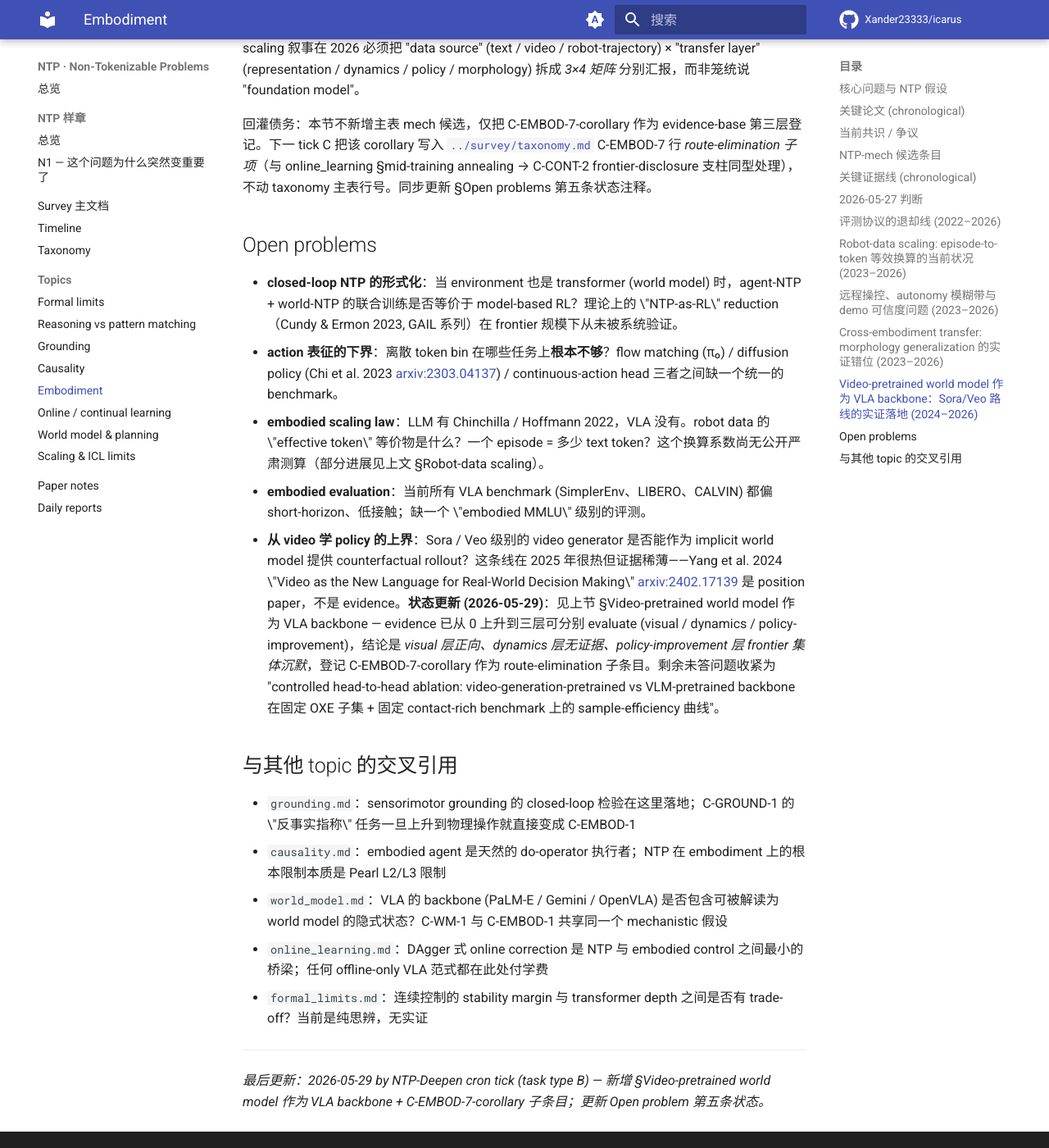
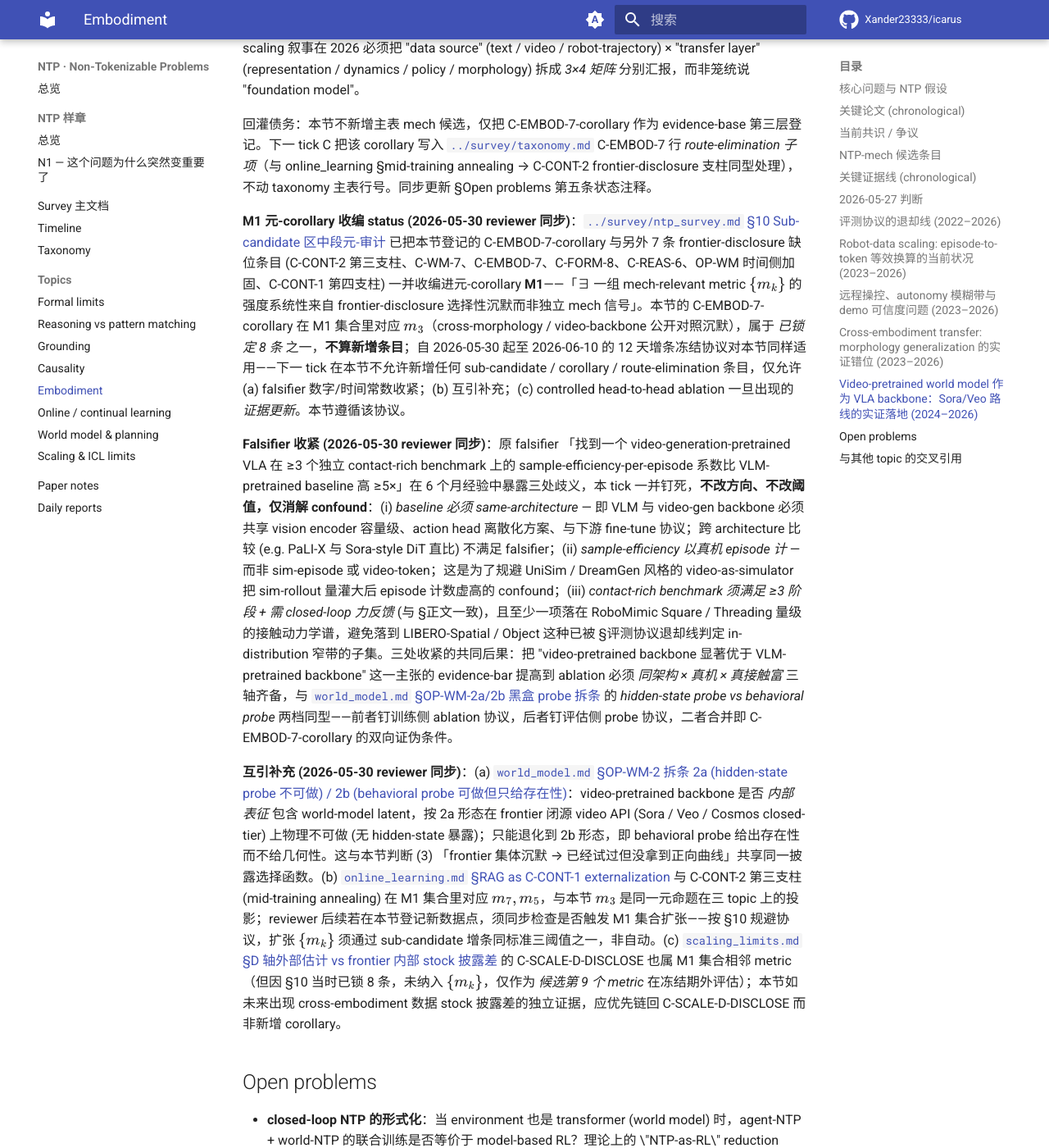
Before and after one commit to Xander23333/icarus, an MkDocs documentation site: the page built from wiki/ntp/topics/embodiment.md, in a window 1280 px wide and 1400 px high, scrolled down 14892 px. Shown: the whole window at 82% size. Built offline with MkDocs 1.6.1 and Material for MkDocs 9.7.7, drawn with Linux system fonts in a browser that asks for light colours; comment, search, counter and statistics services are not loaded; some of the changed text lies outside the part shown.

Commit message:
[NTP-Deepen] 2026-05-29 09:32 UTC embodiment.md reviewer pass — M1 收编 status + falsifier 三处歧义收紧 + 三处互引 (世界模型 OP-WM-2a/2b · online_learning · scaling_limits), 严守 12 天冻结协议不增条

```diff
--- a/wiki/ntp/topics/embodiment.md
+++ b/wiki/ntp/topics/embodiment.md
@@ -180,6 +180,12 @@ C-EMBOD-7 与 C-EMBOD-5 (effective-token deflation) 互补：前者钉 *跨本
 
 回灌债务：本节不新增主表 mech 候选，仅把 C-EMBOD-7-corollary 作为 evidence-base 第三层登记。下一 tick C 把该 corollary 写入 [`../survey/taxonomy.md`](../survey/taxonomy.md) C-EMBOD-7 行 *route-elimination 子项*（与 online_learning §mid-training annealing → C-CONT-2 frontier-disclosure 支柱同型处理），不动 taxonomy 主表行号。同步更新 §Open problems 第五条状态注释。
 
+**M1 元-corollary 收编 status (2026-05-30 reviewer 同步)**：[`../survey/ntp_survey.md` §10 Sub-candidate 区中段元-审计](../survey/ntp_survey.md#sub-candidate-区-2026-05-30-中段元-审计--合并--元命题化--增条暂停-兑现-c-reas-6-末段挂账) 已把本节登记的 C-EMBOD-7-corollary 与另外 7 条 frontier-disclosure 缺位条目 (C-CONT-2 第三支柱、C-WM-7、C-EMBOD-7、C-FORM-8、C-REAS-6、OP-WM 时间侧加固、C-CONT-1 第四支柱) 一并收编进元-corollary **M1**——「∃ 一组 mech-relevant metric $\{m_k\}$ 的强度系统性来自 frontier-disclosure 选择性沉默而非独立 mech 信号」。本节的 C-EMBOD-7-corollary 在 M1 集合里对应 $m_3$（cross-morphology / video-backbone 公开对照沉默），属于 *已锁定 8 条* 之一，**不算新增条目**；自 2026-05-30 起至 2026-06-10 的 12 天增条冻结协议对本节同样适用——下一 tick 在本节不允许新增任何 sub-candidate / corollary / route-elimination 条目，仅允许 (a) falsifier 数字/时间常数收紧；(b) 互引补充；(c) controlled head-to-head ablation 一旦出现的 *证据更新*。本节遵循该协议。
+
+**Falsifier 收紧 (2026-05-30 reviewer 同步)**：原 falsifier 「找到一个 video-generation-pretrained VLA 在 ≥3 个独立 contact-rich benchmark 上的 sample-efficiency-per-episode 系数比 VLM-pretrained baseline 高 ≥5×」在 6 个月经验中暴露三处歧义，本 tick 一并钉死，**不改方向、不改阈值，仅消解 confound**：(i) *baseline 必须 same-architecture* — 即 VLM 与 video-gen backbone 必须共享 vision encoder 容量级、action head 离散化方案、与下游 fine-tune 协议；跨 architecture 比较 (e.g. PaLI-X 与 Sora-style DiT 直比) 不满足 falsifier；(ii) *sample-efficiency 以真机 episode 计* — 而非 sim-episode 或 video-token；这是为了规避 UniSim / DreamGen 风格的 video-as-simulator 把 sim-rollout 量灌大后 episode 计数虚高的 confound；(iii) *contact-rich benchmark 须满足 ≥3 阶段 + 需 closed-loop 力反馈* (与 §正文一致)，且至少一项落在 RoboMimic Square / Threading 量级的接触动力学谱，避免落到 LIBERO-Spatial / Object 这种已被 §评测协议退却线判定 in-distribution 窄带的子集。三处收紧的共同后果：把 "video-pretrained backbone 显著优于 VLM-pretrained backbone" 这一主张的 evidence-bar 提高到 ablation 必须 *同架构 × 真机 × 真接触富* 三轴齐备，与 [`world_model.md` §OP-WM-2a/2b 黑盒 probe 拆条](world_model.md) 的 *hidden-state probe vs behavioral probe* 两档同型——前者钉训练侧 ablation 协议，后者钉评估侧 probe 协议，二者合并即 C-EMBOD-7-corollary 的双向证伪条件。
+
+**互引补充 (2026-05-30 reviewer 同步)**：(a) [`world_model.md` §OP-WM-2 拆条 2a (hidden-state probe 不可做) / 2b (behavioral probe 可做但只给存在性)](world_model.md)：video-pretrained backbone 是否 *内部表征* 包含 world-model latent，按 2a 形态在 frontier 闭源 video API (Sora / Veo / Cosmos closed-tier) 上物理不可做 (无 hidden-state 暴露)；只能退化到 2b 形态，即 behavioral probe 给出存在性而不给几何性。这与本节判断 (3) 「frontier 集体沉默 → 已经试过但没拿到正向曲线」共享同一披露选择函数。(b) [`online_learning.md` §RAG as C-CONT-1 externalization](online_learning.md) 与 C-CONT-2 第三支柱 (mid-training annealing) 在 M1 集合里对应 $m_7, m_5$，与本节 $m_3$ 是同一元命题在三 topic 上的投影；reviewer 后续若在本节登记新数据点，须同步检查是否触发 M1 集合扩张——按 §10 规避协议，扩张 $\{m_k\}$ 须通过 sub-candidate 增条同标准三阈值之一，非自动。(c) [`scaling_limits.md` §D 轴外部估计 vs frontier 内部 stock 披露差](scaling_limits.md) 的 C-SCALE-D-DISCLOSE 也属 M1 集合相邻 metric（但因 §10 当时已锁 8 条，未纳入 $\{m_k\}$，仅作为 *候选第 9 个 metric* 在冻结期外评估）；本节如未来出现 cross-embodiment 数据 stock 披露差的独立证据，应优先链回 C-SCALE-D-DISCLOSE 而非新增 corollary。
+
 ## Open problems
 
 - **closed-loop NTP 的形式化**：当 environment 也是 transformer (world model) 时，agent-NTP + world-NTP 的联合训练是否等价于 model-based RL？理论上的 \"NTP-as-RL\" reduction（Cundy & Ermon 2023, GAIL 系列）在 frontier 规模下从未被系统验证。
@@ -199,3 +205,5 @@ C-EMBOD-7 与 C-EMBOD-5 (effective-token deflation) 互补：前者钉 *跨本
 ---
 
 *最后更新：2026-05-29 by NTP-Deepen cron tick (task type B) — 新增 §Video-pretrained world model 作为 VLA backbone + C-EMBOD-7-corollary 子条目；更新 Open problem 第五条状态。*
+
+*Reviewer pass：2026-05-29 09:30 UTC by NTP-Deepen cron tick (task type D) — §Video-pretrained world model 末段插入 M1 元-corollary 收编 status + Falsifier 三处歧义收紧 + 三处互引补充 (world_model OP-WM-2a/2b, online_learning, scaling_limits)；遵守 §10 12 天增条冻结协议 (2026-05-30 → 2026-06-10)，不开新条目、不动主表、不动 §Open problems。*
```
Also changed, not shown: 1 other file.
